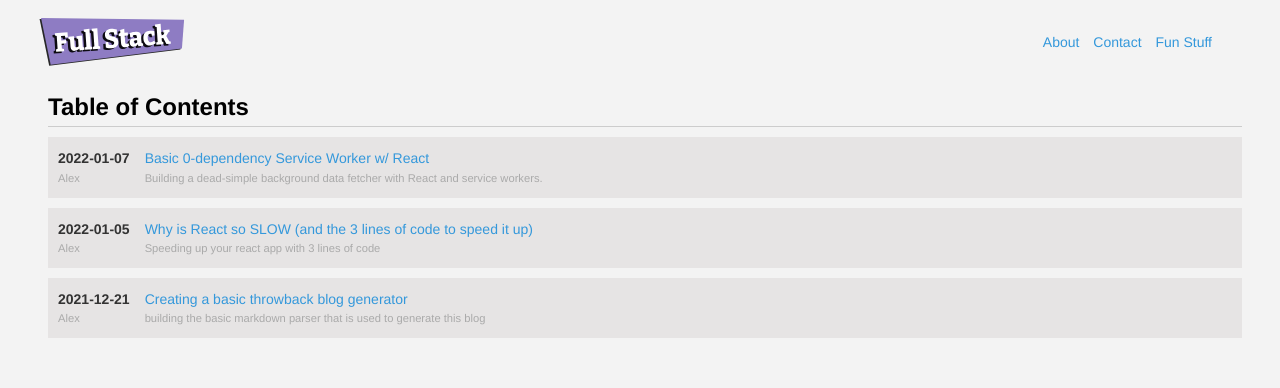
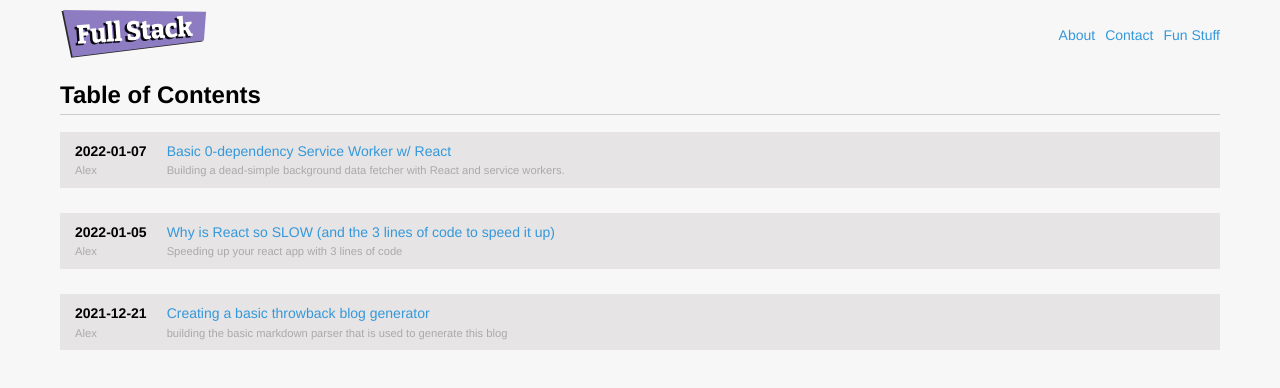
Before and after one commit to asieke/asieke.github.io, a website: page index.html in a window 1280 px wide. Drawn offline with Linux system fonts and the light colour scheme.

Commit message:
updated: 2022-01-07 19:22:43

```diff
--- a/index.html
+++ b/index.html
@@ -2,11 +2,10 @@
   <head>
     <title>Alex's Journal</title>
     <link rel="stylesheet" href="public/css/styles.css" />
-    <meta name="viewport" content="width=device-width, initial-scale=1" />
   </head>
 
   <body>
-    <div class="container">
+    <div class="header">
       <div class="logo">
         <img src="public/images/full-stack-logo.svg" height="50" width="147" />
       </div>
--- a/public/css/styles.css
+++ b/public/css/styles.css
@@ -6,75 +6,71 @@ body {
   font-family: Helvetica, arial, sans-serif;
   font-size: 14px;
   line-height: 1.6;
-  padding-top: 10px;
-  padding-bottom: 10px;
-  background-color: #f3f3f3;
-  padding: 10px 30px 30px 30px;
-  color: #333;
+  background-color: #f7f7f7;
+  margin: 0px;
+  margin: 10px 60px;
+  width: calc(100% - 120px);
 }
 
-.container {
+.header {
   display: flex;
   flex-direction: row;
-  justify-content: space-between;
+  width: 100%;
   padding: 0px;
   margin: 0px;
 }
 
+.logo {
+  width: 50%;
+  text-align: left;
+}
+
 .links {
-  margin: 10px 30px;
-  padding-top: 3px;
+  display: flex;
+  align-items: center;
+  justify-content: right;
+  width: 50%;
+  text-align: right;
 }
 
 .links a {
   margin-left: 10px;
-  margin-top: 3px;
-}
-
-.logo {
-  cursor: pointer;
-}
-
-div.logo img {
-  height: 50px;
 }
 
 h1 {
   font-size: 24px;
   color: black;
   border-bottom: 1px solid #ccc;
-  margin: 20px 0 10px;
-  padding: 0;
   font-weight: bold;
   -webkit-font-smoothing: antialiased;
   cursor: text;
   position: relative;
 }
 
-.tablecontainer{
-  padding-left: 10px;
+.tablecontainer {
 }
 
 .table-item {
   display: flex;
-  padding: 10px 0px 10px 10px;
   background-color: #e6e4e4;
-  margin-bottom: 10px;
+  margin-bottom: 25px;
+  padding: 8px 15px;
 }
 
 .table-date {
   font-size: 1em;
   font-weight: bold;
+  margin-right: 20px;
 }
 
 .table-meta {
-  padding-left: 15px;
 }
 
-.table-meta span, .table-date span {
+.table-meta span,
+.table-date span {
   font-size: 0.8em;
   font-weight: normal;
-  color: #aaa
+  color: #aaa;
 }
 
 a {
--- a/template.js
+++ b/template.js
@@ -7,8 +7,8 @@ const makeEntryHTML = (content, meta) => {
       <link rel="stylesheet" href="../css/markdown.css">
     </head>
     <body>
-      <div class='container'>
-        <div class='logo'><a href='../../index.html'><img src='../images/full-stack-logo.svg'></a></div>
+      <div class='header'>
+        <div class='logo'><a href='../../index.html'><img src='../images/full-stack-logo.svg' height='50' width='147'></a></div>
         <div class='links'>
           <a href='../pages/about.html'>About</a>
           <a href='../pages/contact.html'>Contact</a>
```
Also changed, not shown: public/entries/2021-12-21-create-blog.html (+2 -2 lines), public/entries/2022-01-05-react-bundling.html (+2 -2 lines), public/entries/2022-01-07-service-workers.html (+2 -2 lines), public/pages/about.html (+2 -2 lines), public/pages/contact.html (+2 -2 lines), public/pages/fun.html (+2 -2 lines).
